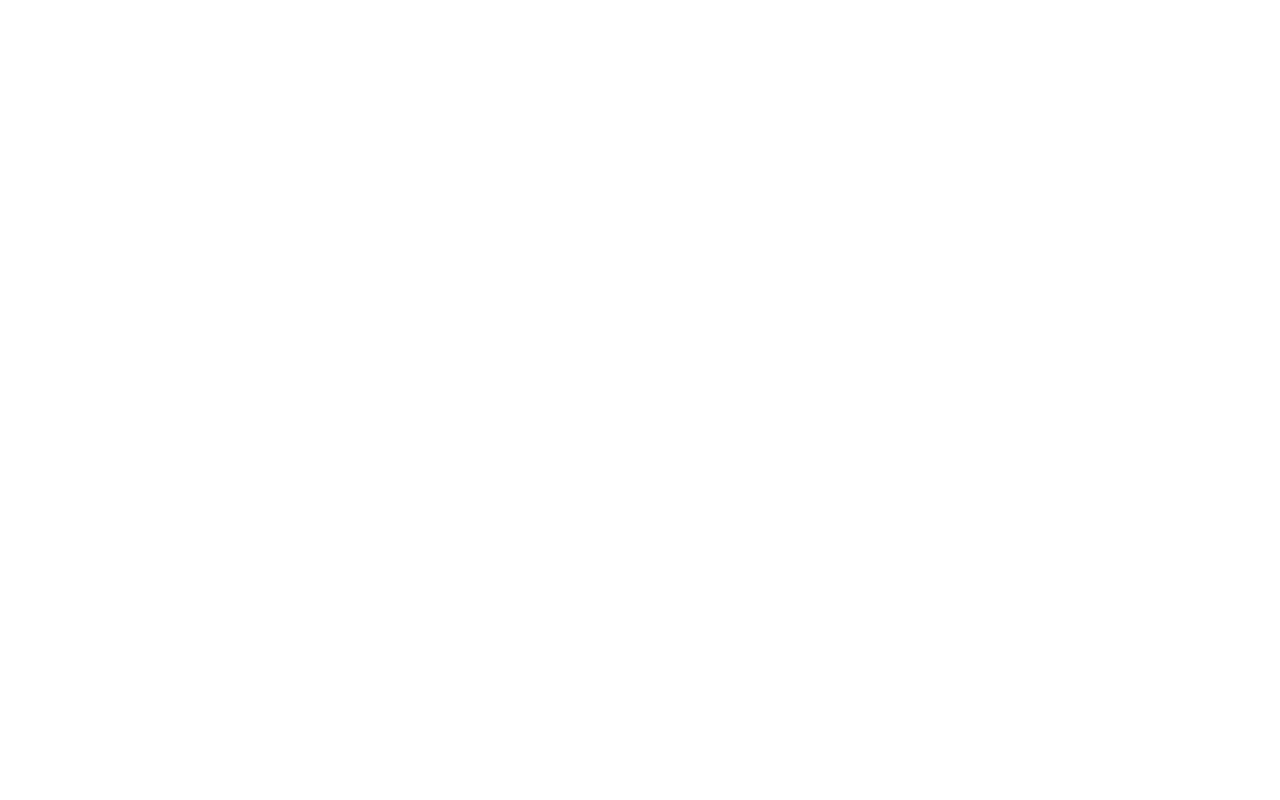
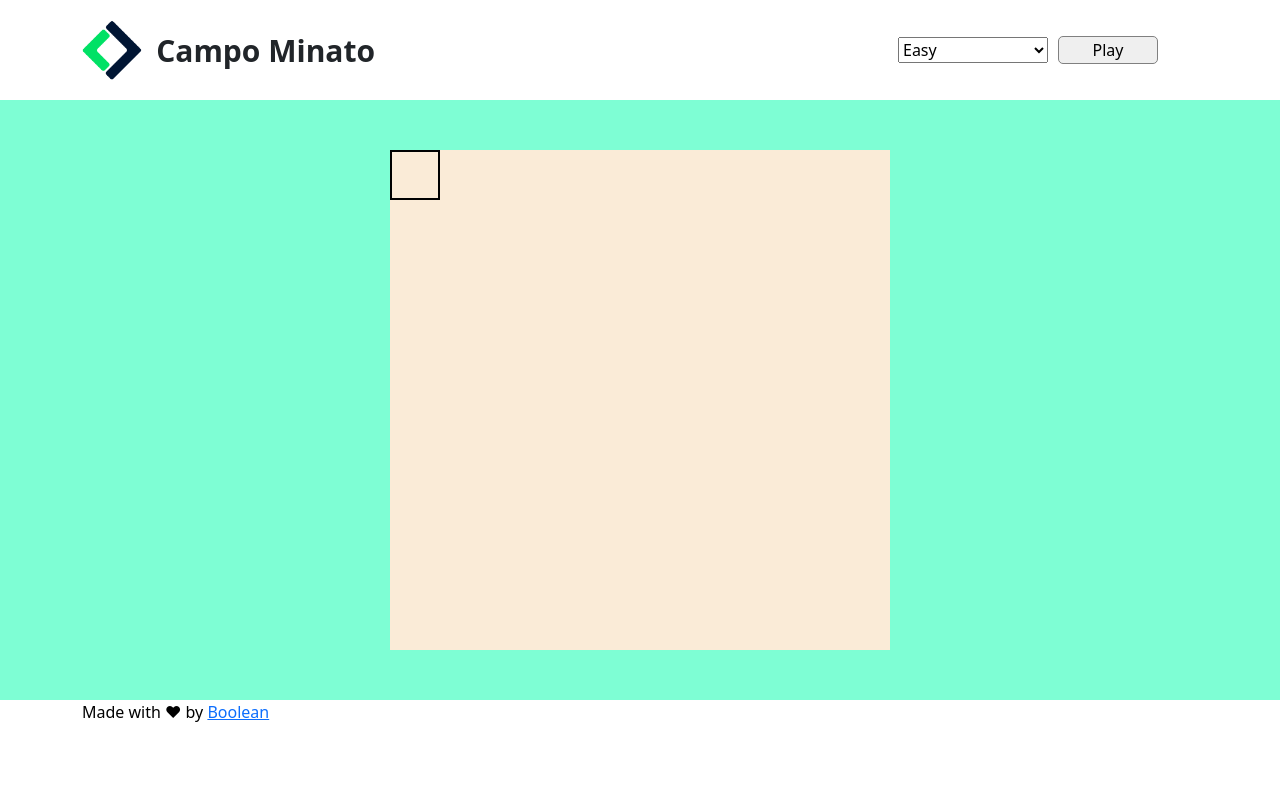
Before and after one commit to FedericoCaf/js-campominato-grid, a plain HTML site: page index.html in a window 1280 px wide. Drawn offline with nearby package versions, Linux system fonts and the light colour scheme.

Commit message:
in-progress

```diff
--- a/css/style.css
+++ b/css/style.css
@@ -0,0 +1,67 @@
+body{
+  background-color: #7EFED4;
+}
+
+header{
+  width: 100%;
+  height: 100px;
+  background-color: white;
+}
+
+main{
+  height: calc(100vh - 200px);
+}
+
+.container-grid{
+  width: 500px;
+  height: 500px;
+  background-color: antiquewhite;
+}
+
+.square{
+  width: calc(500px / 10);
+  height: calc(500px / 10);
+  border: 2px solid black;
+}
+
+footer{
+  height: 100px;
+  background-color: white;
+}
+
+.container-logo{
+  width: 300px;
+  height: 100px;
+}
+
+.container-logo img{
+  height: 100%;
+  padding: 20px 0;
+}
+
+.container-logo strong{
+  padding-left: 10px;
+  font-size: 30px;
+  vertical-align: middle;
+}
+
+.container-options{
+  /* background-color: darkgreen; */
+  width: 300px;
+  height: 100px;
+}
+
+.container-options select{
+  width: 150px;
+}
+
+.container-options button{
+  margin-left: 10px;
+  border-radius: 5px;
+  width: 100px;
+  border: 1px solid gray;
+}
+
+.container-options button:active{
+  background-color:#D0D0D7;
+}
--- a/index.html
+++ b/index.html
@@ -11,6 +11,41 @@
 </head>
 <body>
 
+  <header>
+    <div class="container d-flex justify-content-between">
+      <div class="container-logo">
+        <img src="img/logo-boolean.png" alt="logo">
+        <strong>Campo Minato</strong>
+      </div>
+
+      <div class="container-options d-flex align-items-center">
+        <select id="difficolta">
+          <option value="1">Easy</option>
+          <option value="2">Hard</option>
+          <option value="3">Crazy</option>
+        </select>
+
+        <button>Play</button>
+
+      </div>
+    </div>
+  </header>
+
+  <main class="d-flex justify-content-center align-items-center">
+    <div class="container-grid d-flex flex-wrap align-content-start">
+      <div class="square"></div>
+
+    </div>
+  </main>
+
+  <footer>
+    <div class="container text-black">
+      <span>Made with &hearts; by <a href="#">Boolean</a></span>
+    </div>
+  </footer>
+
+
+
 
   <script src="js/script.js"></script>
 </body>
```
Also changed, not shown: img/logo-boolean.png (added).
